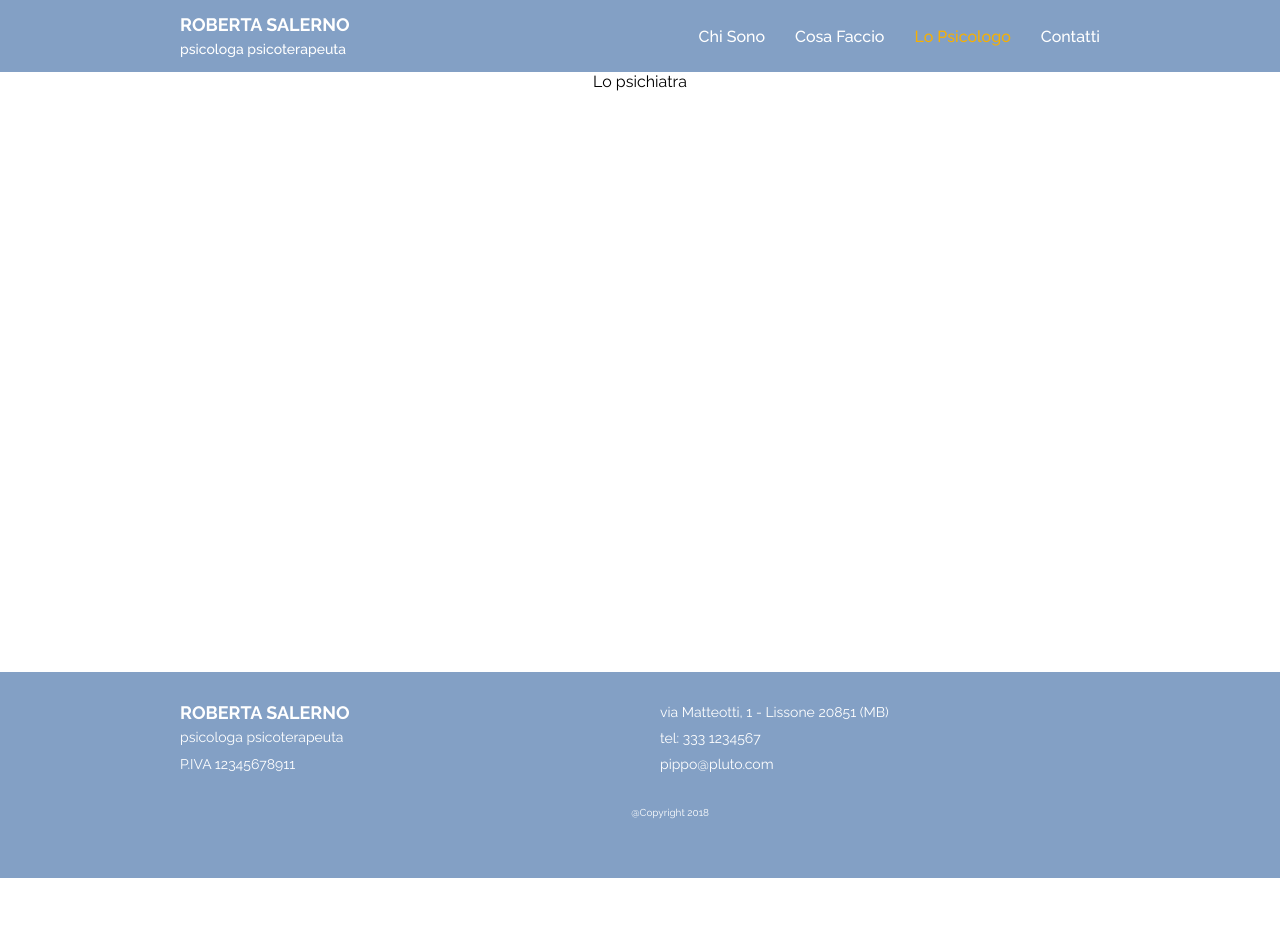
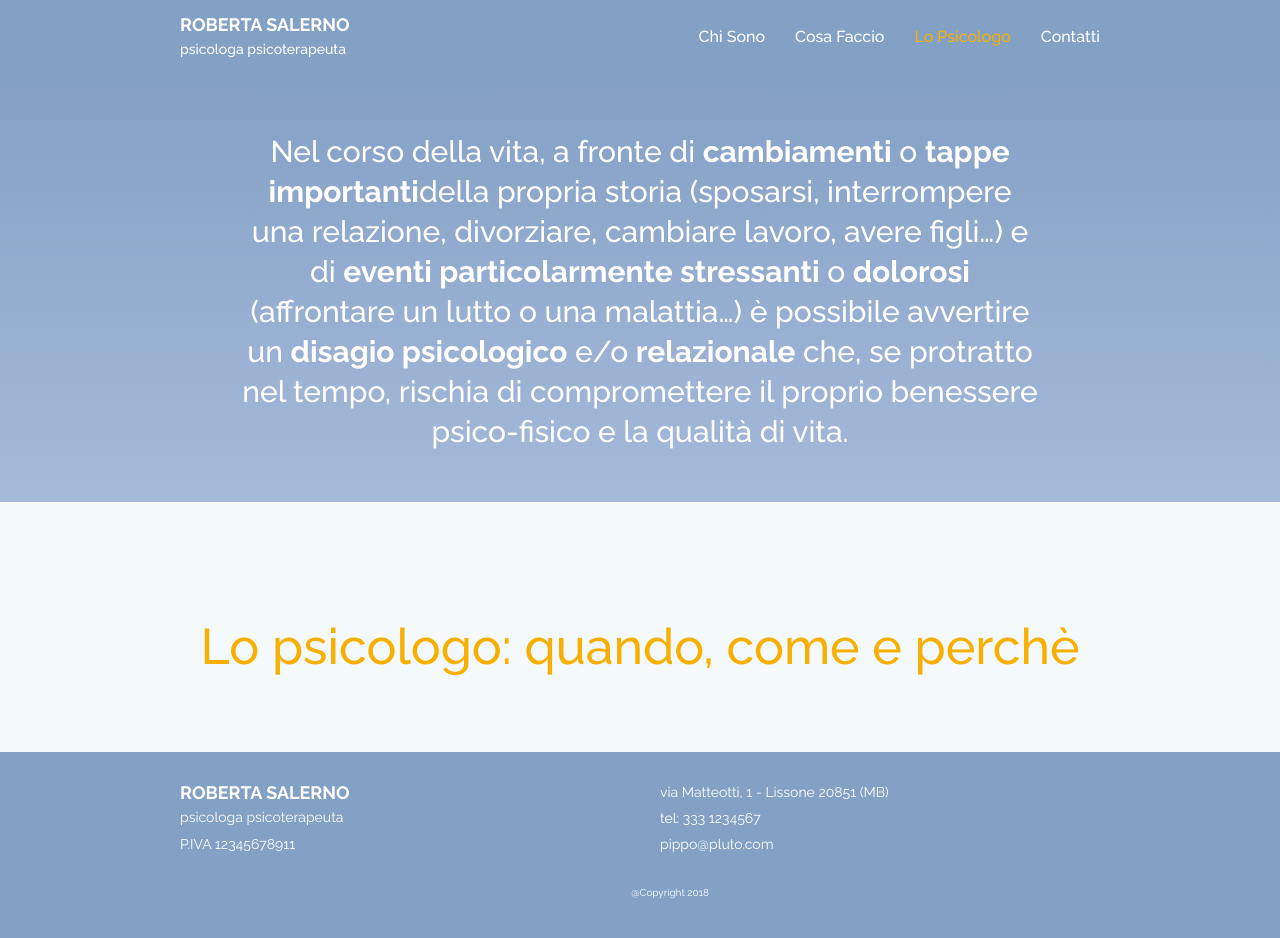
Before and after one commit to cardallica/clo, a React (Create React App) app: page /psicologo in a window 1280 px wide. Shown: the top 938 px of the page. Before the commit the page ends 878 px from the top, so only its background shows below. Built offline with nearby package versions, Linux system fonts and the light colour scheme.

Commit message:
Psychiatrist start

```diff
--- a/src/App.css
+++ b/src/App.css
@@ -94,28 +94,6 @@ footer {
       font-size: 18px;
       font-weight: 700; }
 
-.homepage__topBanner {
-  background: #83A0C5;
-  background: linear-gradient(180deg, #83A0C5 0%, #a6bada 100%);
-  height: 398px;
-  position: relative;
-  width: 100%;
-  color: white; }
-  .homepage__topBanner__quote {
-    font-weight: 500;
-    font-style: italic;
-    font-size: 50px;
-    max-width: 588px;
-    white-space: normal;
-    margin-top: 50px;
-    display: inline-block;
-    line-height: 60px; }
-  .homepage__topBanner__image {
-    position: absolute;
-    bottom: -20px;
-    left: 25%;
-    width: 50%; }
-
 .homepage__title {
   font-size: 30px;
   font-weight: 500;
@@ -126,7 +104,6 @@ footer {
   margin-top: 60px; }
 
 .homepage__belt {
-  background-color: rgba(227, 240, 248, 0.4);
   padding: 60px 0;
   margin: 50px 0 0; }
   .homepage__belt__container {
@@ -234,6 +211,56 @@ footer {
       width: 640px;
       margin-top: 23px; }
 
+.topBanner {
+  background: #83A0C5;
+  background: linear-gradient(180deg, #83A0C5 0%, #a6bada 100%);
+  min-height: 398px;
+  position: relative;
+  width: 100%;
+  color: white; }
+  .topBanner__quote {
+    display: inline-block;
+    font-style: italic;
+    font-size: 50px;
+    font-weight: 500;
+    line-height: 60px;
+    margin-top: 50px;
+    max-width: 588px;
+    white-space: normal; }
+  .topBanner__text {
+    display: inline-block;
+    font-size: 30px;
+    font-style: normal;
+    font-weight: 500;
+    line-height: 40px;
+    margin-top: 60px;
+    margin-bottom: 50px;
+    max-width: 800px;
+    white-space: normal; }
+  .topBanner__author {
+    display: block;
+    font-size: 14px;
+    margin-top: 20px; }
+  .topBanner__image {
+    position: absolute;
+    bottom: -20px;
+    left: 25%;
+    width: 50%; }
+
+.psychiatrist__content {
+  padding: 60px 0 80px; }
+
+.psychiatrist__table__row {
+  display: block; }
+
+.psychiatrist__table__smallColumn {
+  padding: 0 30px;
+  width: 240px; }
+
+.psychiatrist__table__largeColumn {
+  padding: 0 30px;
+  width: 720px; }
+
 .page {
   padding-top: 60px;
   width: 960px;
@@ -290,6 +317,7 @@ q {
     color: #F7B002; }
 
 .bullets {
+  cursor: pointer;
   display: flex;
   flex-direction: row;
   flex-wrap: wrap;
@@ -308,3 +336,6 @@ q {
       font-weight: 500;
       line-height: 24px;
       padding: 10px; }
+
+.lightBackground {
+  background-color: rgba(227, 240, 248, 0.4); }
--- a/src/App.scss
+++ b/src/App.scss
@@ -146,33 +146,6 @@ footer {
 }
 
 .homepage {
-	&__topBanner {
-		background: $header-color;
-		background: linear-gradient(180deg, $header-color 0%, rgba(166,186,218,1) 100%);
-		height: 398px;
-		position: relative;
-		width: 100%;
-		color: white;
-
-		&__quote {
-			font-weight: $medium;
-			font-style: italic;
-			font-size: 50px;
-			max-width: 588px;
-		    white-space: normal;
-		    margin-top: 50px;
-		    display: inline-block;
-		    line-height: 60px;
-		}
-
-		&__image {
-			position: absolute;
-		    bottom: -20px;
-		    left: 25%;
-		    width: 50%;
-		}
-	}
-
 	&__title {
 		font-size: 30px;
 		font-weight: $medium;
@@ -184,7 +157,6 @@ footer {
 	}
 
 	&__belt {
-		background-color: $light-color;
 		padding: 60px 0;
 		margin: 50px 0 0;
 
@@ -336,6 +308,73 @@ footer {
 	}
 }
 
+.topBanner {
+  background: $header-color;
+  background: linear-gradient(180deg, $header-color 0%, rgba(166,186,218,1) 100%);
+  min-height: 398px;
+  position: relative;
+  width: 100%;
+  color: white;
+
+  &__quote {
+    display: inline-block;
+    font-style: italic;
+    font-size: 50px;
+    font-weight: $medium;
+    line-height: 60px;
+    margin-top: 50px;
+    max-width: 588px;
+    white-space: normal;
+  }
+
+  &__text {
+    display: inline-block;
+    font-size: 30px;
+    font-style: normal;
+    font-weight: $medium;
+    line-height: 40px;
+    margin-top: 60px;
+    margin-bottom: 50px;
+    max-width: $column-width * 10;
+    white-space: normal;
+  }
+
+  &__author {
+    display: block;
+    font-size: 14px;
+    margin-top: 20px;
+  }
+
+  &__image {
+    position: absolute;
+    bottom: -20px;
+    left: 25%;
+    width: 50%;
+  }
+}
+
+.psychiatrist {
+  &__content {
+    padding: 60px 0 80px;
+  }
+
+  &__table {
+    &__row {
+      display: block;
+    }
+
+    &__smallColumn {
+      padding: 0 $gutter-width;
+      width: $column-width * 3;
+    }
+
+    &__largeColumn {
+      padding: 0 $gutter-width;
+      width: $column-width * 9;
+    }
+  }
+}
+
 .page {
   padding-top: 60px;
   width: $app-width;
@@ -409,6 +448,7 @@ q {
 }
 
 .bullets {
+  cursor: pointer;
   display: flex;
   flex-direction: row;
   flex-wrap: wrap;
@@ -434,3 +474,7 @@ q {
     }
   }
 }
+
+.lightBackground {
+  background-color: $light-color;
+}
--- a/src/components/HomePage.jsx
+++ b/src/components/HomePage.jsx
@@ -10,17 +10,17 @@ export default class HomePage extends React.Component {
 	render() {
 		return (
 			<div className="homepage">
-				<div className="homepage__topBanner">
-					<q className="homepage__topBanner__quote">
+				<div className="topBanner">
+					<q className="topBanner__quote">
 						Le cose non cambiano, siamo noi che cambiamo
 					</q>
-					<span className="homepage__author">
+					<span className="topBanner__author">
 						H. D. Thoreau
 					</span>
 					<img
 						src={HomePageHero}
 						alt="hero homepage"
-						className="homepage__topBanner__image"
+						className="topBanner__image"
 					/>
 				</div>
 				<h1 className="homepage__title">
@@ -31,7 +31,7 @@ export default class HomePage extends React.Component {
 				<Link className="link" to="/chi-sono">
 					Di più su di me...
 				</Link>
-				<div className="homepage__belt">
+				<div className="homepage__belt lightBackground">
 					<div className="homepage__belt__container">
 						<div className="homepage__belt__content">
 							<h2 className="homepage__belt__title">
--- a/src/components/Psychiatrist.jsx
+++ b/src/components/Psychiatrist.jsx
@@ -1,10 +1,64 @@
 import React from 'react';
+
+const TableRow = ({ smallText, largeText }) => (
+    <div className="psychiatrist__table__row">
+        <div className="psychiatrist__table__smallColumn">
+            {smallText}
+        </div>
+        <div className="psychiatrist__table__largeColumn">
+            {largeText}
+        </div>
+    </div>
+);
 
 export default class PhychiatristPage extends React.Component {
 	render() {
 		return (
-			<div>
-				Lo psichiatra
+			<div className="psychiatrist">
+				<div className="topBanner">
+                    <span className="topBanner__text">
+                        Nel corso della vita, a fronte di <strong>cambiamenti</strong> o <strong>tappe importanti</strong>
+                        della propria storia
+                        (sposarsi, interrompere una relazione, divorziare, cambiare lavoro, avere figli…)
+                        e di <strong>eventi particolarmente stressanti</strong> o <strong>dolorosi</strong> (affrontare un lutto o una malattia…)
+                        è possibile avvertire un <strong>disagio psicologico</strong> e/o <strong>relazionale</strong> che, se protratto nel tempo,
+                        rischia di compromettere il proprio benessere psico-fisico e la qualità di vita.
+                    </span>
+				</div>
+                <div className="lightBackground psychiatrist__content">
+                    <div className="page">
+                        <h2 className="pageTitle">
+                            Lo psicologo: quando, come e perchè
+                        </h2>
+                        <div className="psychiatrist__table">
+                            <TableRow
+                                title={"Quando"}
+                            >
+                                {
+                                    <p>
+                                        <p>
+                                            Il disagio che può derivare da queste situazioni può manifestarsi in molti
+                                            e differenti modi, a seconda delle caratteristiche e della storia di ognuno:
+                                            ansia, depressione, disturbi psicosomatici, attacchi di panico,
+                                            disturbi alimentari, o, ancora, difficoltà nella comunicazione
+                                            o nella relazioni con gli altri, sono solo alcuni esempi.
+                                            Si possono sperimentare malessere, paura e stress che, a loro volta,
+                                            riverberano negativamente sulla consapevolezza delle proprie risorse e capacità,
+                                            influenzando, di conseguenza, scelte e relazioni. In questi momenti ci si sente bloccati,
+                                            senza possibilità di cambiamento,"incastrati" nella propria condizione di sofferenza.
+                                            In queste e in altre circostanze, per risolvere efficacemente
+                                            le situazioni problematiche, risulta necessario interrogarsi sui motivi
+                                            e le cause profonde del proprio disagio e rivolgersi a uno psicologo.
+                                        </p>
+                                        <p>
+                                            I percorsi psicologici non si rivolgono solo a persone che vivono una situazione di malessere o di disagio, ma possono essere intrapresi anche da persone che posseggono un buon livello di benessere globale, ma che si trovano temporaneamente nella condizione di beneficiare di un focus esterno in relazione a scelte e momenti di vita complessi.
+                                        </p>
+                                    </p>
+                                }
+                            </TableRow>
+                        </div>
+                    </div>
+                </div>
 			</div>
 		);
 	}
```
